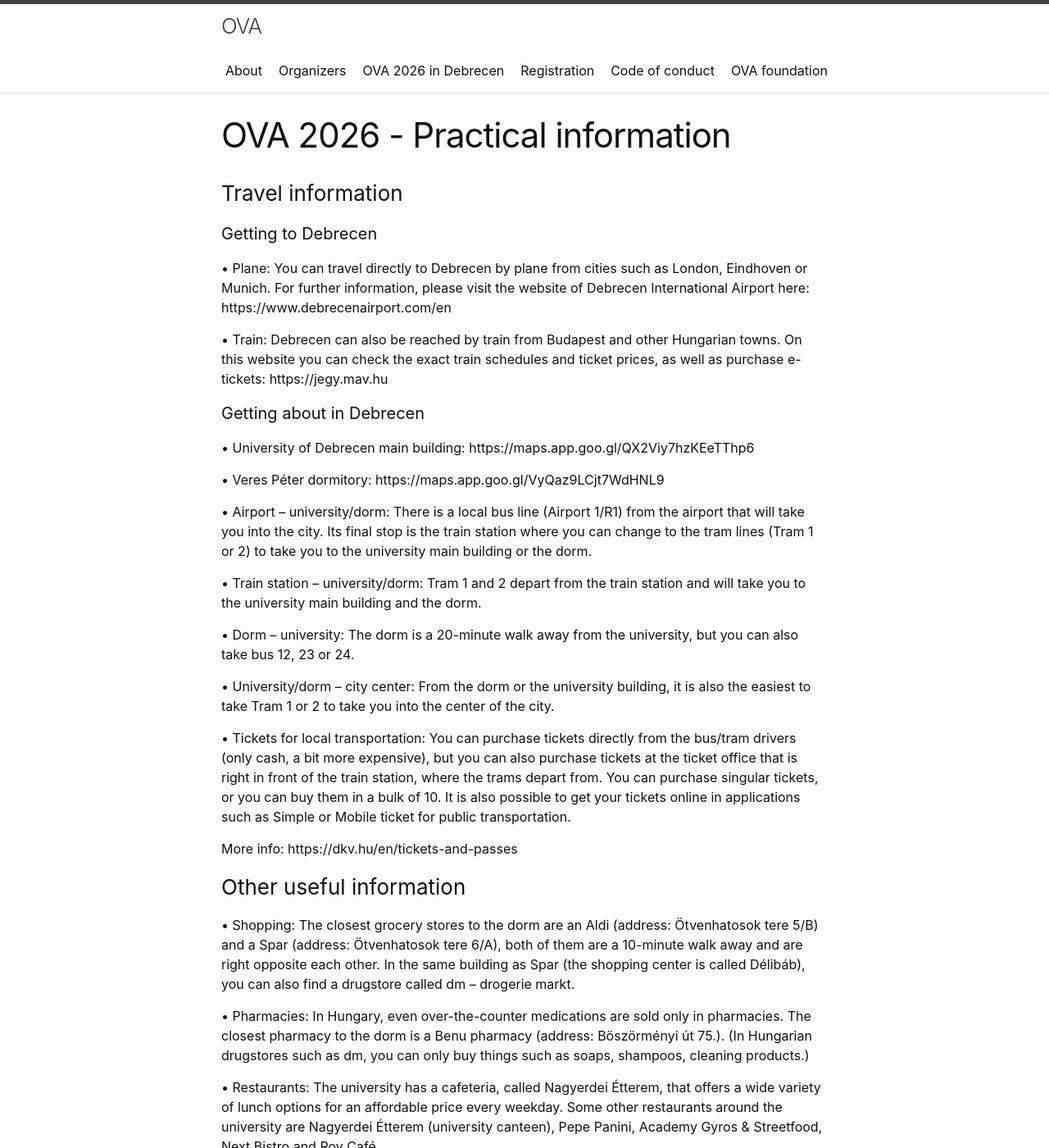
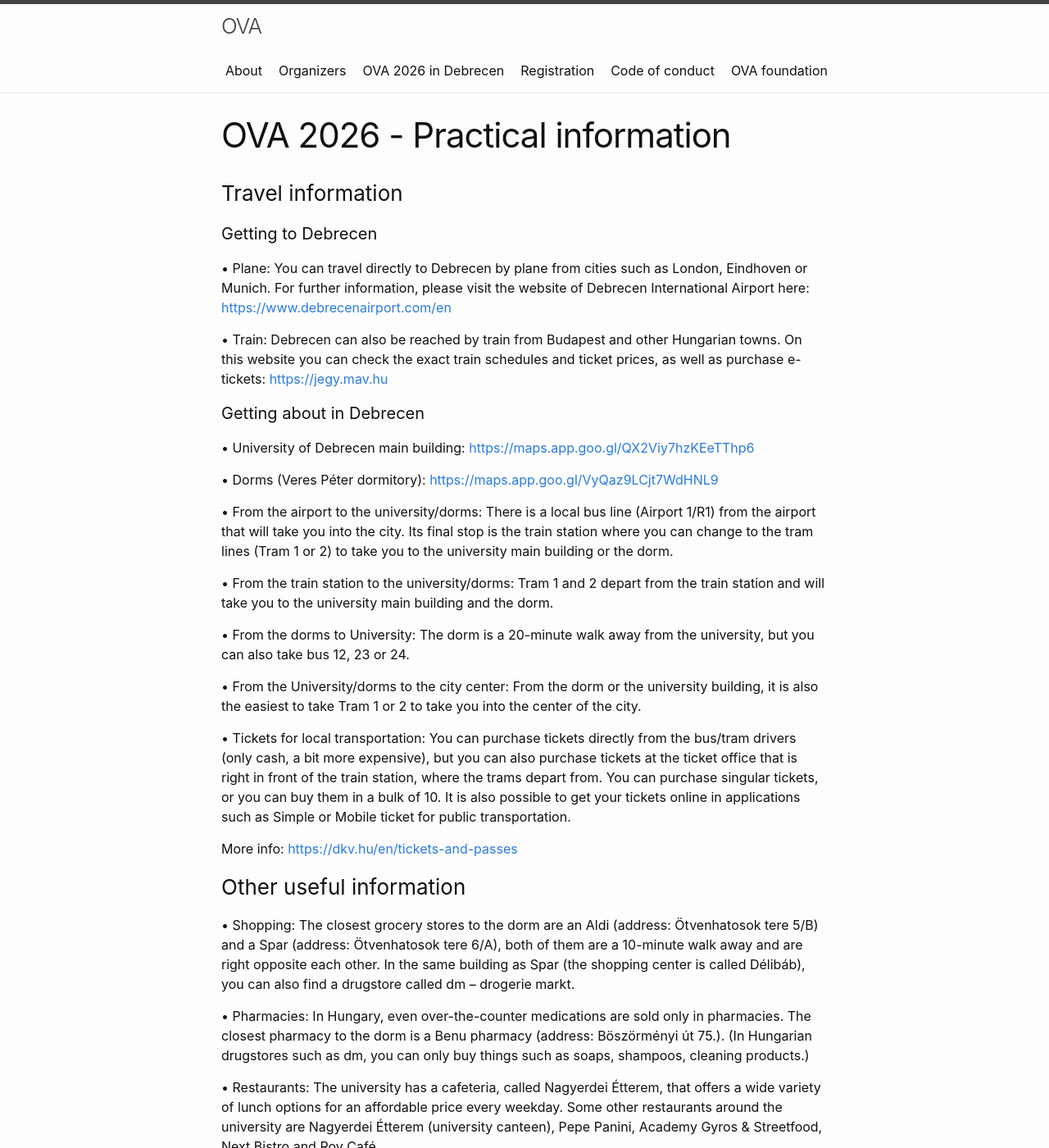
Before and after one commit to ovaschool/ovaschool.github.io, a Jekyll site: the page built from staticpages/ova2026-practical.markdown, in a window 1280 px wide and 1400 px high. Shown: the whole window at 82% size. Built offline with Jekyll 4.4.1, drawn with Linux system fonts in a browser that asks for light colours.

Commit message:
Update ova2026-practical.markdown

```diff
--- a/staticpages/ova2026-practical.markdown
+++ b/staticpages/ova2026-practical.markdown
@@ -11,28 +11,28 @@ exclude: true
 #### Getting to Debrecen
 
 •	Plane: You can travel directly to Debrecen by plane from cities such as London, Eindhoven or Munich. For further information, please visit the website of Debrecen International Airport here:
-https://www.debrecenairport.com/en
+[https://www.debrecenairport.com/en](https://www.debrecenairport.com/en)
 
-•	Train: Debrecen can also be reached by train from Budapest and other Hungarian towns. On this website you can check the exact train schedules and ticket prices, as well as purchase e-tickets: https://jegy.mav.hu
+•	Train: Debrecen can also be reached by train from Budapest and other Hungarian towns. On this website you can check the exact train schedules and ticket prices, as well as purchase e-tickets: [https://jegy.mav.hu](https://jegy.mav.hu)
 
 #### Getting about in Debrecen
 
 •	University of Debrecen main building:
-https://maps.app.goo.gl/QX2Viy7hzKEeTThp6
+[https://maps.app.goo.gl/QX2Viy7hzKEeTThp6](https://maps.app.goo.gl/QX2Viy7hzKEeTThp6)
 
-•	Veres Péter dormitory: https://maps.app.goo.gl/VyQaz9LCjt7WdHNL9
+• Dorms	(Veres Péter dormitory): [https://maps.app.goo.gl/VyQaz9LCjt7WdHNL9](https://maps.app.goo.gl/VyQaz9LCjt7WdHNL9)
 
-•	Airport – university/dorm: There is a local bus line (Airport 1/R1) from the airport that will take you into the city. Its final stop is the train station where you can change to the tram lines (Tram 1 or 2) to take you to the university main building or the dorm.
+•	From the airport to the university/dorms: There is a local bus line (Airport 1/R1) from the airport that will take you into the city. Its final stop is the train station where you can change to the tram lines (Tram 1 or 2) to take you to the university main building or the dorm.
 
-•	Train station – university/dorm: Tram 1 and 2 depart from the train station and will take you to the university main building and the dorm.
+•	From the train station to the university/dorms: Tram 1 and 2 depart from the train station and will take you to the university main building and the dorm.
 
-•	Dorm – university: The dorm is a 20-minute walk away from the university, but you can also take bus 12, 23 or 24.
+•	From the dorms to University: The dorm is a 20-minute walk away from the university, but you can also take bus 12, 23 or 24.
 
-•	University/dorm – city center: From the dorm or the university building, it is also the easiest to take Tram 1 or 2 to take you into the center of the city.
+•	From the University/dorms to the city center: From the dorm or the university building, it is also the easiest to take Tram 1 or 2 to take you into the center of the city.
 
 • Tickets for local transportation: You can purchase tickets directly from the bus/tram drivers (only cash, a bit more expensive), but you can also purchase tickets at the ticket office that is right in front of the train station, where the trams depart from. You can purchase singular tickets, or you can buy them in a bulk of 10. It is also possible to get your tickets online in applications such as Simple or Mobile ticket for public transportation.
 
-More info: https://dkv.hu/en/tickets-and-passes
+More info: [https://dkv.hu/en/tickets-and-passes](https://dkv.hu/en/tickets-and-passes)
 
 ### Other useful information
 
```
